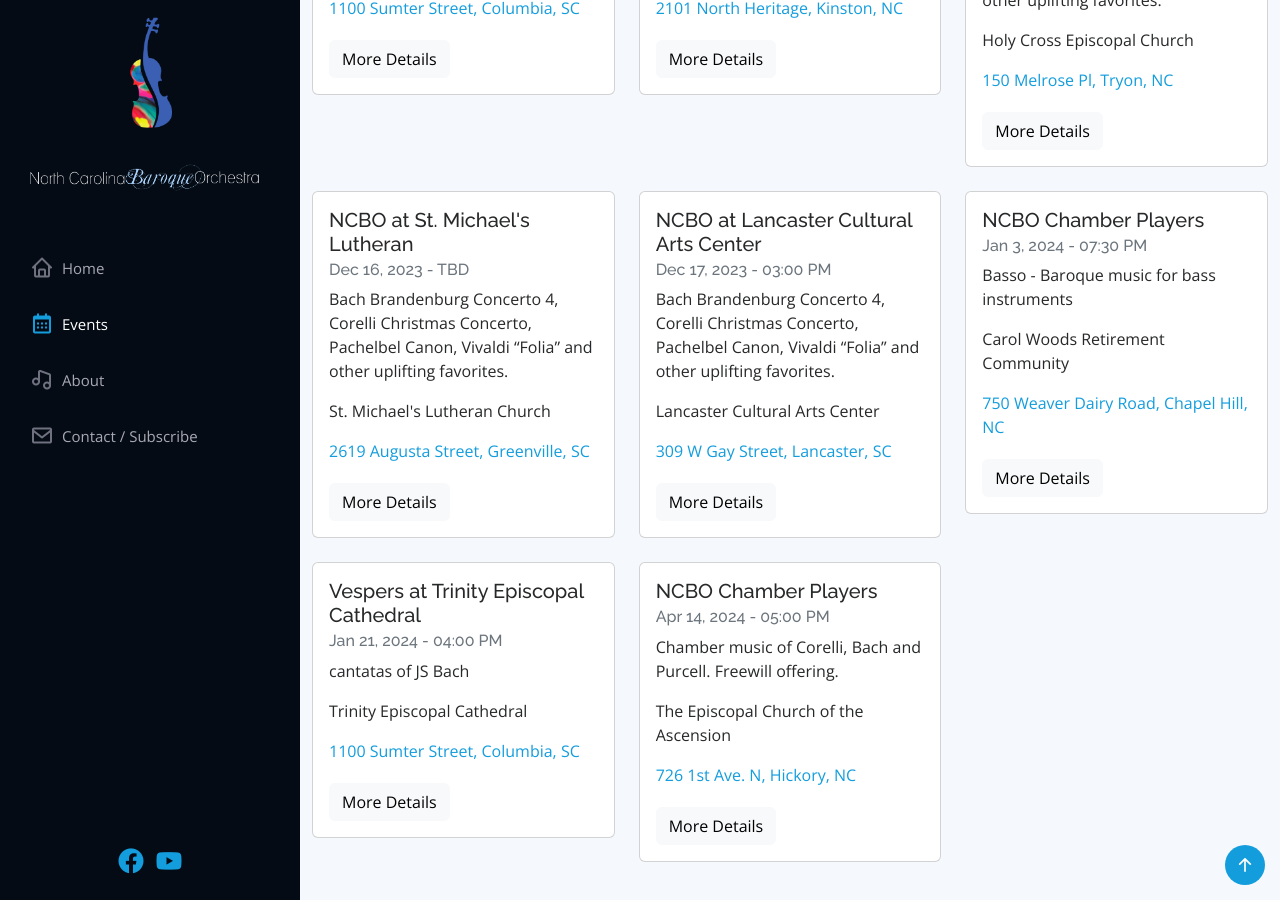
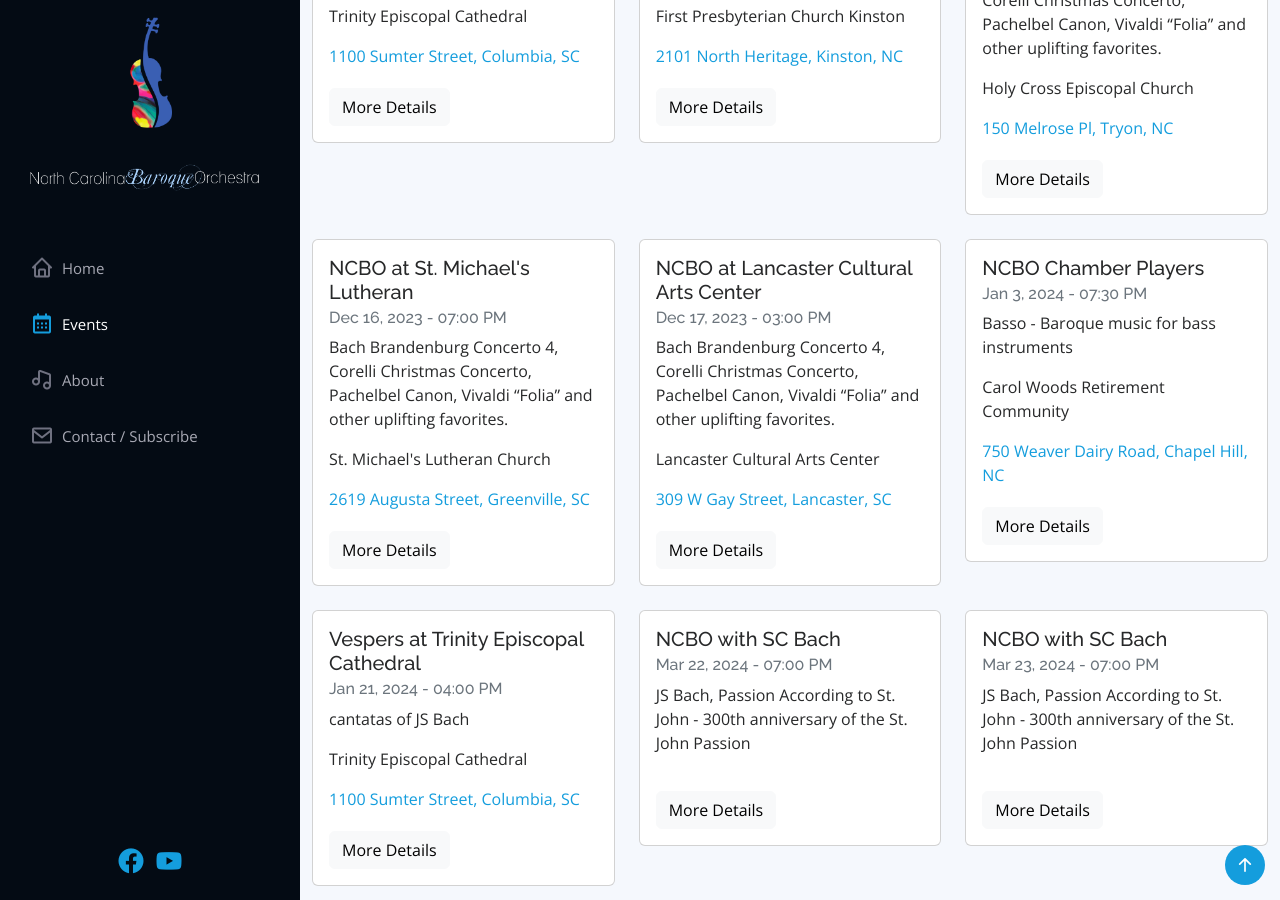
Before and after one commit to ncbaroqueorchestra/ncboweb, a Jekyll site: the page built from index.md, in a window 1280 px wide and 900 px high, scrolled down 2194 px. Built offline with Jekyll 4.4.1, drawn with Linux system fonts in a browser that asks for light colours; comment, search, counter and statistics services are not loaded; some of the changed text lies outside the part shown.

Commit message:
Updated NCBO events

```diff
--- a/_data/events.yml
+++ b/_data/events.yml
@@ -46,33 +46,33 @@
 
 - heading: NCBO with SC Bach
   eventdate: Nov 17, 2023
-  eventtime: TBD
+  eventtime: 07:00 PM
   description: JS Bach, cantatas and instrumental music
-  venue:
-  address:
-  mapurl:
+  venue: Episcopal Church of the Holy Cross
+  address: 150 Melrose Ave., Tryon, NC 28782
+  mapurl: https://goo.gl/maps/E87idZqifWdLf3DY6
   ticketurl:
   eventimageurl:
   eventdetailsurl: https://scbach.org
 
 - heading: NCBO with SC Bach
   eventdate: Nov 18, 2023
-  eventtime: TBD
+  eventtime: 04:00 PM
   description: JS Bach, cantatas and instrumental music
-  venue:
-  address:
-  mapurl:
+  venue: Central United Methodist Church
+  address: 233 North Church Street, Spartanburg, SC
+  mapurl: https://goo.gl/maps/Q7kJcK1kQj13FMBr7
   ticketurl:
   eventimageurl:
   eventdetailsurl: https://scbach.org
 
 - heading: NCBO with SC Bach
   eventdate: Nov 19, 2023
-  eventtime: TBD
+  eventtime: 04:00 PM
   description: JS Bach, cantatas and instrumental music
-  venue:
-  address:
-  mapurl:
+  venue: Lutheran Church of the Good Shepherd
+  address: 1601 N. Pleasantburg r. HWY 291, Greenville, SC
+  mapurl: https://goo.gl/maps/DTJMjcvg1FuueTW1A
   ticketurl:
   eventimageurl:
   eventdetailsurl: https://scbach.org
@@ -135,7 +135,7 @@
 
 - heading: NCBO at St. Michael's Lutheran
   eventdate: Dec 16, 2023
-  eventtime: TBD
+  eventtime: 07:00 PM
   description: Bach Brandenburg Concerto 4, Corelli Christmas Concerto, Pachelbel Canon, Vivaldi “Folia” and other uplifting favorites.
   venue: St. Michael's Lutheran Church
   address: 2619 Augusta Street, Greenville, SC
@@ -176,6 +176,39 @@
   ticketurl:
   eventimageurl:
   eventdetailsurl: https://trinitysc.org
+
+- heading: NCBO with SC Bach
+  eventdate: Mar 22, 2024
+  eventtime: 07:00 PM
+  description: JS Bach, Passion According to St. John - 300th anniversary of the St. John Passion
+  venue:
+  address:
+  mapurl:
+  ticketurl:
+  eventimageurl:
+  eventdetailsurl: https://scbach.org
+
+- heading: NCBO with SC Bach
+  eventdate: Mar 23, 2024
+  eventtime: 07:00 PM
+  description: JS Bach, Passion According to St. John - 300th anniversary of the St. John Passion
+  venue:
+  address:
+  mapurl:
+  ticketurl:
+  eventimageurl:
+  eventdetailsurl: https://scbach.org
+
+- heading: NCBO with SC Bach
+  eventdate: Mar 24, 2024
+  eventtime: 04:00 PM
+  description: JS Bach, Passion According to St. John - 300th anniversary of the St. John Passion
+  venue: Westminister Presbyterian Church
+  address: 2310 Augusta Street, Greenville, SC
+  mapurl: https://goo.gl/maps/QUtNop9u23S6jo746
+  ticketurl:
+  eventimageurl:
+  eventdetailsurl: https://scbach.org
 
 - heading: NCBO Chamber Players
   eventdate: Apr 14, 2024
@@ -245,9 +278,3 @@
 #NUM!
 #NUM!
 #NUM!
-#NUM!
-#NUM!
-#NUM!
-#NUM!
-#NUM!
-#NUM!
```
